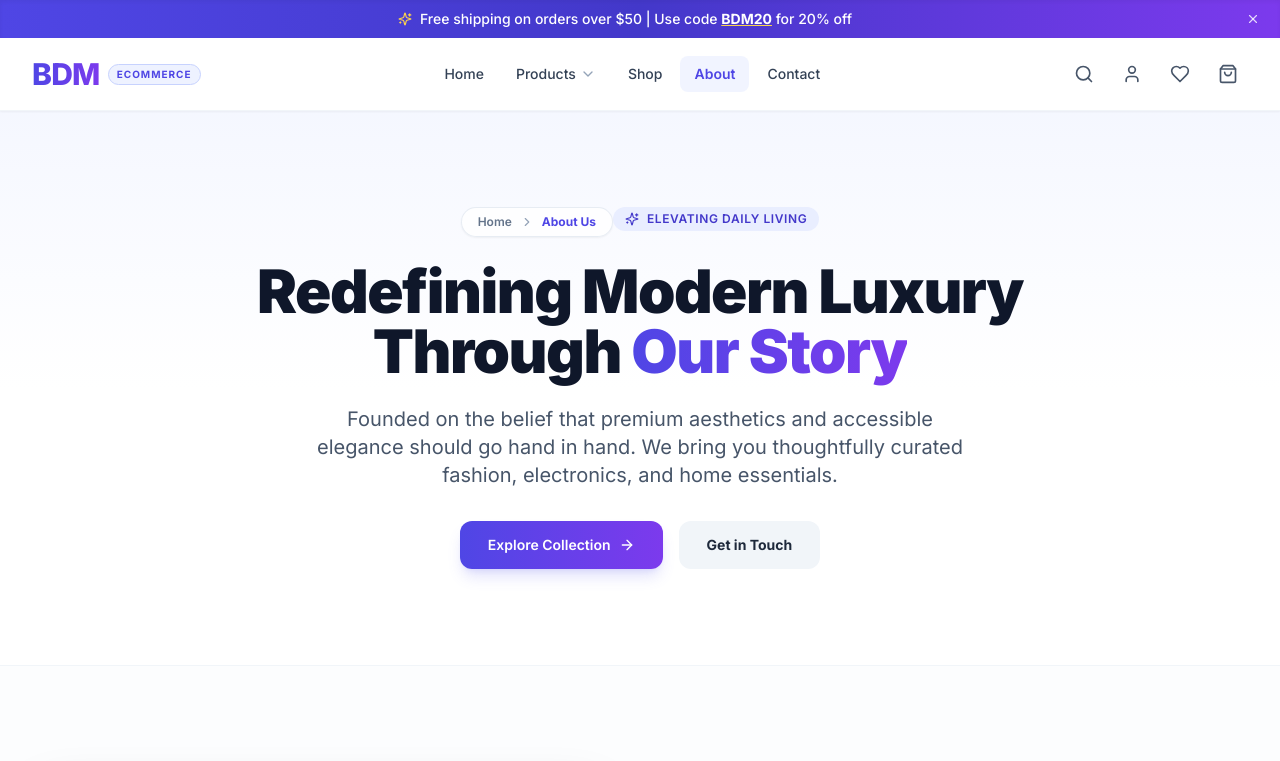
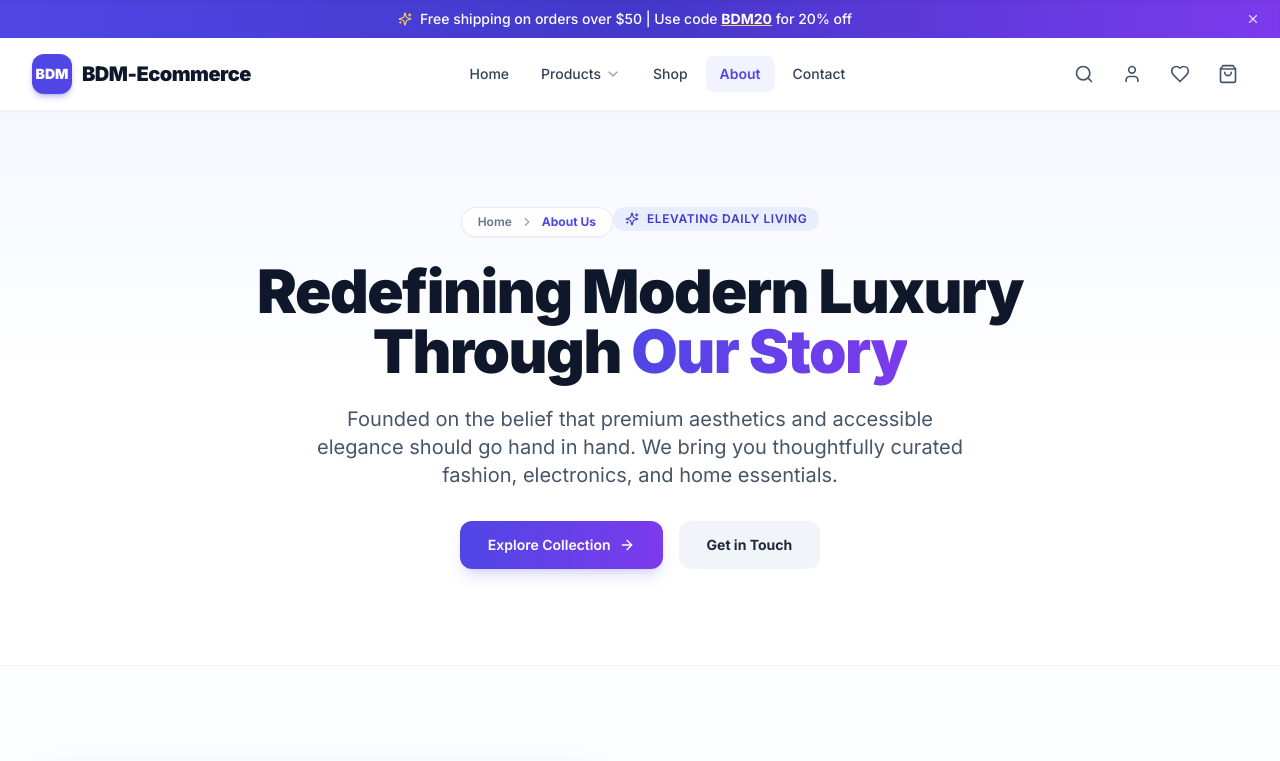
Before and after one commit to anil-chandra-robidas/BDM-Ecommerce, a Next.js app: page /about in a window 1280 px wide. Shown: the top 761 px of the page. Built offline with nearby package versions, Linux system fonts and the light colour scheme; grey boxes are pictures that could not be loaded.

Commit message:
feat: implement custom BDM-Ecommerce logo badge across frontend and admin dashboard

```diff
--- a/app/admin/page.tsx
+++ b/app/admin/page.tsx
@@ -877,12 +877,12 @@ export default function AdminDashboard() {
         {/* Sidebar Header */}
         <div className="p-6 border-b border-slate-800 flex items-center justify-between">
           <div className="flex items-center gap-3">
-            <div className="p-2.5 bg-indigo-600 rounded-xl shadow-lg shadow-indigo-600/30">
-              <ShoppingBag className="w-6 h-6 text-white" />
+            <div className="w-10 h-10 rounded-xl bg-indigo-600 text-white flex items-center justify-center font-black text-sm shadow-md shadow-indigo-600/30 select-none">
+              BDM
             </div>
             <div>
-              <h1 className="font-extrabold text-lg leading-tight tracking-tight text-white">{storeName}</h1>
-              <span className="text-xs text-indigo-400 font-bold tracking-wider uppercase">ADMIN PORTAL</span>
+              <h1 className="font-extrabold text-base leading-tight tracking-tight text-white">{storeName}</h1>
+              <span className="text-[10px] text-indigo-400 font-bold tracking-wider uppercase">ADMIN PORTAL</span>
             </div>
           </div>
         </div>
@@ -1573,10 +1573,12 @@ export default function AdminDashboard() {
                       {/* Header bar preview */}
                       <div className="bg-white p-4 flex items-center justify-between border-b border-slate-100">
                         {/* Logo */}
-                        <div className="flex items-center gap-2">
-                          <span className="text-2xl font-black text-indigo-600 tracking-tight">{headerBrandText}</span>
-                          <span className="text-[10px] font-bold uppercase px-2 py-0.5 rounded-full bg-indigo-50 text-indigo-600 border border-indigo-200">
-                            {headerTaglineBadge}
+                        <div className="flex items-center gap-2.5">
+                          <div className="w-8 h-8 rounded-lg bg-indigo-600 text-white flex items-center justify-center font-black text-xs shadow-sm">
+                            {headerBrandText}
+                          </div>
+                          <span className="text-base font-black text-slate-900 tracking-tight">
+                            {storeName}
                           </span>
                         </div>
 
@@ -1841,7 +1843,12 @@ export default function AdminDashboard() {
                       {/* 4-column footer body preview */}
                       <div className="p-6 grid grid-cols-1 sm:grid-cols-2 lg:grid-cols-4 gap-6 text-xs border-b border-slate-800">
                         <div className="space-y-2">
-                          <div className="text-lg font-black text-white">{headerBrandText}</div>
+                          <div className="flex items-center gap-2">
+                            <div className="w-7 h-7 rounded-lg bg-indigo-600 text-white flex items-center justify-center font-black text-xxs">
+                              {headerBrandText}
+                            </div>
+                            <span className="text-sm font-black text-white">{storeName}</span>
+                          </div>
                           <p className="text-slate-400 text-xxs line-clamp-3">{footerAboutText}</p>
                           <div className="text-xxs text-slate-400 space-y-1 pt-1">
                             <div>📍 {footerAddress}</div>
--- a/components/layout/Footer.tsx
+++ b/components/layout/Footer.tsx
@@ -2,6 +2,7 @@
 
 import Link from 'next/link';
 import { usePathname } from 'next/navigation';
+import Logo from '@/components/ui/Logo';
 import {
   Instagram,
   Twitter,
@@ -107,14 +108,7 @@ export default function Footer() {
         <div className="grid grid-cols-1 sm:grid-cols-2 lg:grid-cols-4 gap-10 lg:gap-12">
           {/* Column 1: Brand Info & Socials */}
           <div className="space-y-6">
-            <Link href="/" className="inline-flex items-center gap-2 group">
-              <span className="text-2xl font-black tracking-tight bg-clip-text text-transparent bg-gradient-to-r from-indigo-400 via-indigo-300 to-violet-400">
-                BDM
-              </span>
-              <span className="text-xs font-semibold px-2 py-0.5 rounded-full bg-indigo-950 text-indigo-300 border border-indigo-700/50">
-                ECOMMERCE
-              </span>
-            </Link>
+            <Logo variant="dark" size="md" />
 
             <p className="text-slate-400 text-sm leading-relaxed">
               Your premier destination for luxury fashion, modern electronics, and refined home essentials. Designed for those who value elegance, craftsmanship, and innovation.
--- a/components/layout/Header.tsx
+++ b/components/layout/Header.tsx
@@ -16,6 +16,7 @@ import {
 } from 'lucide-react';
 import MegaMenu from './MegaMenu';
 import MobileMenu from './MobileMenu';
+import Logo from '@/components/ui/Logo';
 import { useCart } from '@/context/CartContext';
 import { useWishlist } from '@/context/WishlistContext';
 
@@ -145,14 +146,7 @@ export default function Header() {
               </button>
 
               {/* Brand Logo */}
-              <Link href="/" className="flex items-center gap-2 group">
-                <span className="text-2xl sm:text-3xl font-extrabold tracking-tight text-gradient">
-                  BDM
-                </span>
-                <span className="hidden sm:inline-block text-[10px] tracking-widest uppercase font-bold px-2 py-0.5 rounded-full bg-indigo-50 text-indigo-600 border border-indigo-200 group-hover:bg-indigo-600 group-hover:text-white transition-all duration-300">
-                  Ecommerce
-                </span>
-              </Link>
+              <Logo variant="light" size="md" />
             </div>
 
             {/* Desktop Navigation Links */}
--- a/components/layout/MobileMenu.tsx
+++ b/components/layout/MobileMenu.tsx
@@ -18,6 +18,7 @@ import {
 import { megaMenuData } from '@/data/products';
 import { useCart } from '@/context/CartContext';
 import { useWishlist } from '@/context/WishlistContext';
+import Logo from '@/components/ui/Logo';
 
 interface MobileMenuProps {
   isOpen: boolean;
@@ -91,18 +92,9 @@ export default function MobileMenu({ isOpen, onClose }: MobileMenuProps) {
       >
         {/* Drawer Header */}
         <div className="flex items-center justify-between px-6 py-5 border-b border-slate-100 bg-slate-50/50">
-          <Link
-            href="/"
-            onClick={onClose}
-            className="flex items-center gap-2 group"
-          >
-            <span className="text-2xl font-black tracking-tight text-gradient">
-              LUXE
-            </span>
-            <span className="text-xs font-semibold px-2 py-0.5 rounded-full bg-indigo-50 text-indigo-600 border border-indigo-200">
-              STORE
-            </span>
-          </Link>
+          <div onClick={onClose}>
+            <Logo variant="light" size="sm" />
+          </div>
 
           <button
             onClick={onClose}
--- /dev/null
+++ b/components/ui/Logo.tsx
@@ -0,0 +1,55 @@
+import Link from 'next/link';
+
+interface LogoProps {
+  variant?: 'light' | 'dark'; // 'light' for light backgrounds, 'dark' for dark backgrounds
+  size?: 'sm' | 'md' | 'lg';
+  href?: string;
+  className?: string;
+}
+
+export default function Logo({
+  variant = 'light',
+  size = 'md',
+  href = '/',
+  className = '',
+}: LogoProps) {
+  const content = (
+    <div className={`inline-flex items-center gap-2.5 group cursor-pointer ${className}`}>
+      {/* Indigo Rounded Squircle Badge with BDM */}
+      <div
+        className={`bg-indigo-600 text-white font-black flex items-center justify-center shadow-md shadow-indigo-600/30 transition-transform duration-200 group-hover:scale-105 select-none ${
+          size === 'sm'
+            ? 'w-8 h-8 text-xs rounded-lg'
+            : size === 'lg'
+            ? 'w-12 h-12 text-base rounded-2xl'
+            : 'w-10 h-10 text-sm rounded-xl'
+        }`}
+      >
+        BDM
+      </div>
+
+      {/* BDM-Ecommerce Brand Text */}
+      <span
+        className={`font-black tracking-tight transition-colors duration-200 ${
+          variant === 'dark'
+            ? 'text-white group-hover:text-indigo-400'
+            : 'text-slate-900 group-hover:text-indigo-600'
+        } ${
+          size === 'sm'
+            ? 'text-base'
+            : size === 'lg'
+            ? 'text-2xl sm:text-3xl'
+            : 'text-xl'
+        }`}
+      >
+        BDM-Ecommerce
+      </span>
+    </div>
+  );
+
+  if (href) {
+    return <Link href={href}>{content}</Link>;
+  }
+
+  return content;
+}
```
Also changed, not shown: public/brand-logo.png (added).
